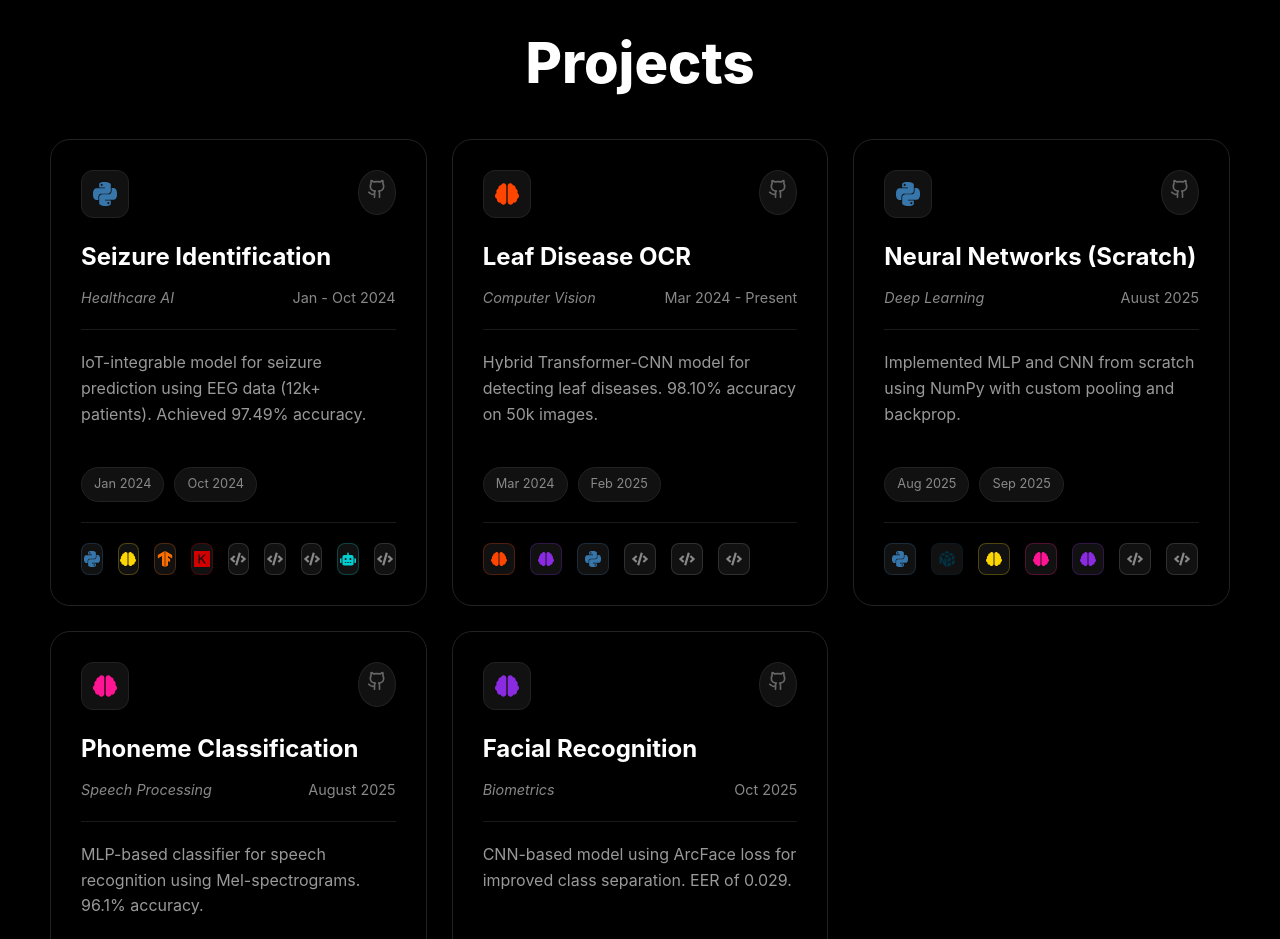
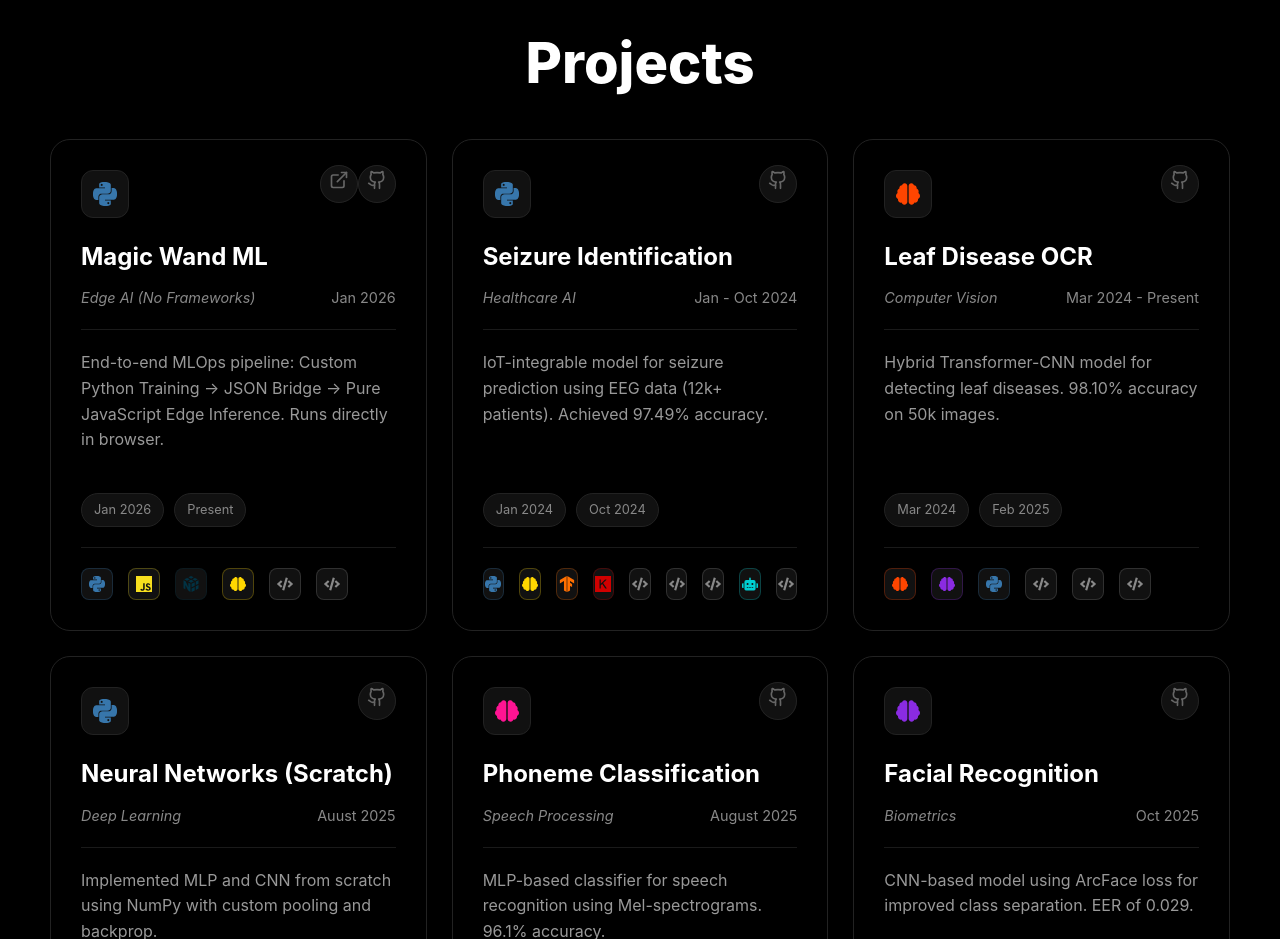
Before and after one commit to ShantanuShastri7/Portfolio, a Next.js app: page /Portfolio/ in a window 1280 px wide. Shown: the part 6060-6999 px from the top of the page. Built offline with nearby package versions, Linux system fonts and the light colour scheme.

Commit message:
Adding new MLP based Edge AI project

```diff
--- a/src/components/Projects/Projects.tsx
+++ b/src/components/Projects/Projects.tsx
@@ -1,9 +1,19 @@
 import Link from 'next/link';
-import { Github } from 'lucide-react';
+import { Github, ExternalLink } from 'lucide-react';
 import styles from './Projects.module.css';
 import { getTechData } from '../../utils/icons';
 
 const projects = [
+    {
+        title: 'Magic Wand ML',
+        subtitle: 'Edge AI (No Frameworks)',
+        duration: 'Jan 2026',
+        description: 'End-to-end MLOps pipeline: Custom Python Training -> JSON Bridge -> Pure JavaScript Edge Inference. Runs directly in browser.',
+        tags: ['Python', 'JavaScript', 'NumPy', 'Deep Learning', 'MLOps', 'Edge AI'],
+        github: 'https://github.com/ShantanuShastri7/MultiLayerPerceptronBasedMagicWand',
+        demo: 'https://shantanushastri7.github.io/MultiLayerPerceptronBasedMagicWand/web_app/index.html',
+        dates: { start: 'Jan 2026', end: 'Present' }
+    },
     {
         title: 'Seizure Identification',
         subtitle: 'Healthcare AI',
@@ -70,9 +80,16 @@ export default function Projects() {
                                     <div className={styles.iconBox} style={{ color: mainIconColor }}>
                                         <MainIcon size={24} />
                                     </div>
-                                    <Link href={project.github} target="_blank" className={styles.linkIcon}>
-                                        <Github size={20} />
-                                    </Link>
+                                    <div className={styles.links}>
+                                        {project.demo && (
+                                            <Link href={project.demo} target="_blank" className={styles.linkIcon} title="Live Demo">
+                                                <ExternalLink size={20} />
+                                            </Link>
+                                        )}
+                                        <Link href={project.github} target="_blank" className={styles.linkIcon} title="GitHub Repo">
+                                            <Github size={20} />
+                                        </Link>
+                                    </div>
                                 </div>
 
                                 <h3 className={styles.projectTitle}>{project.title}</h3>
```
